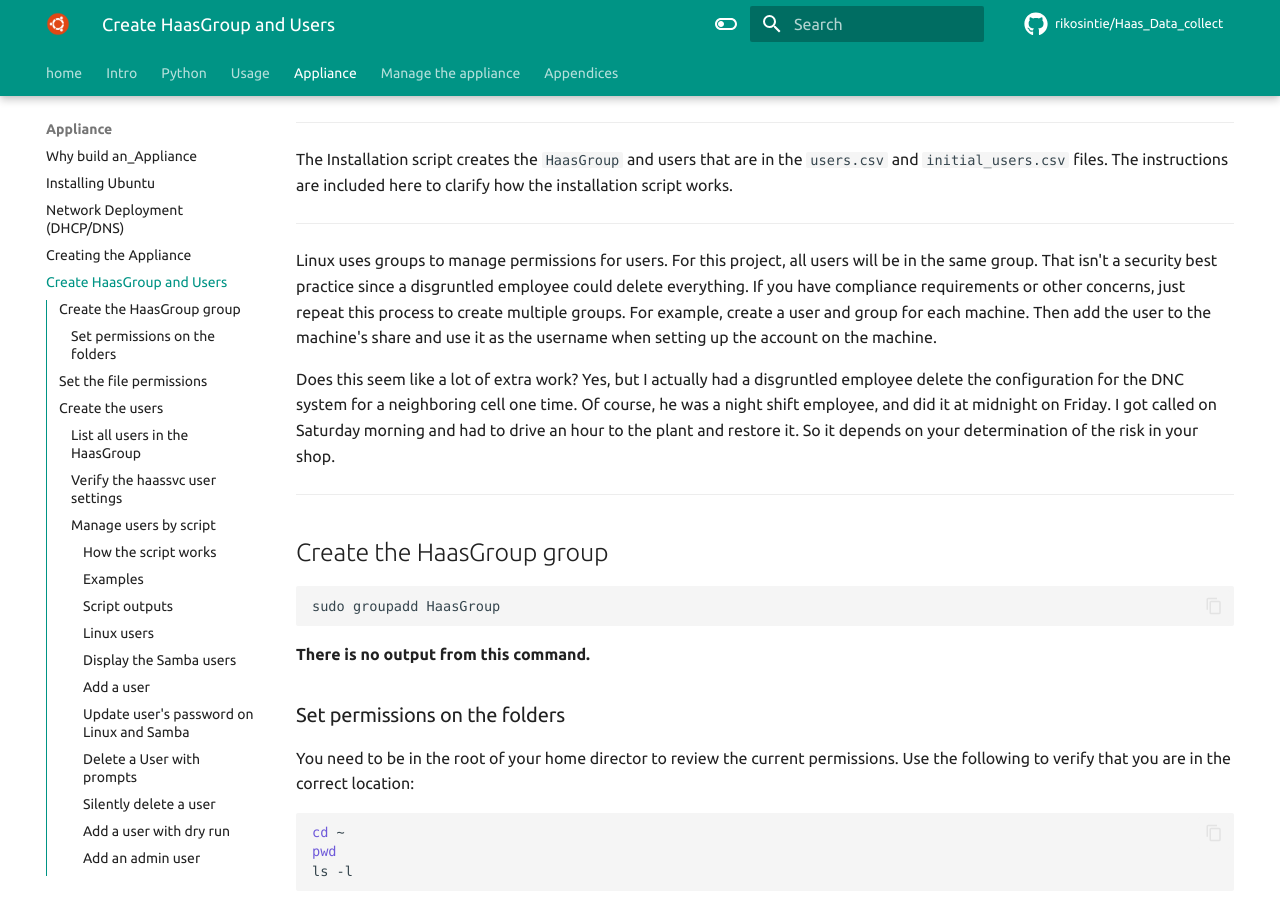
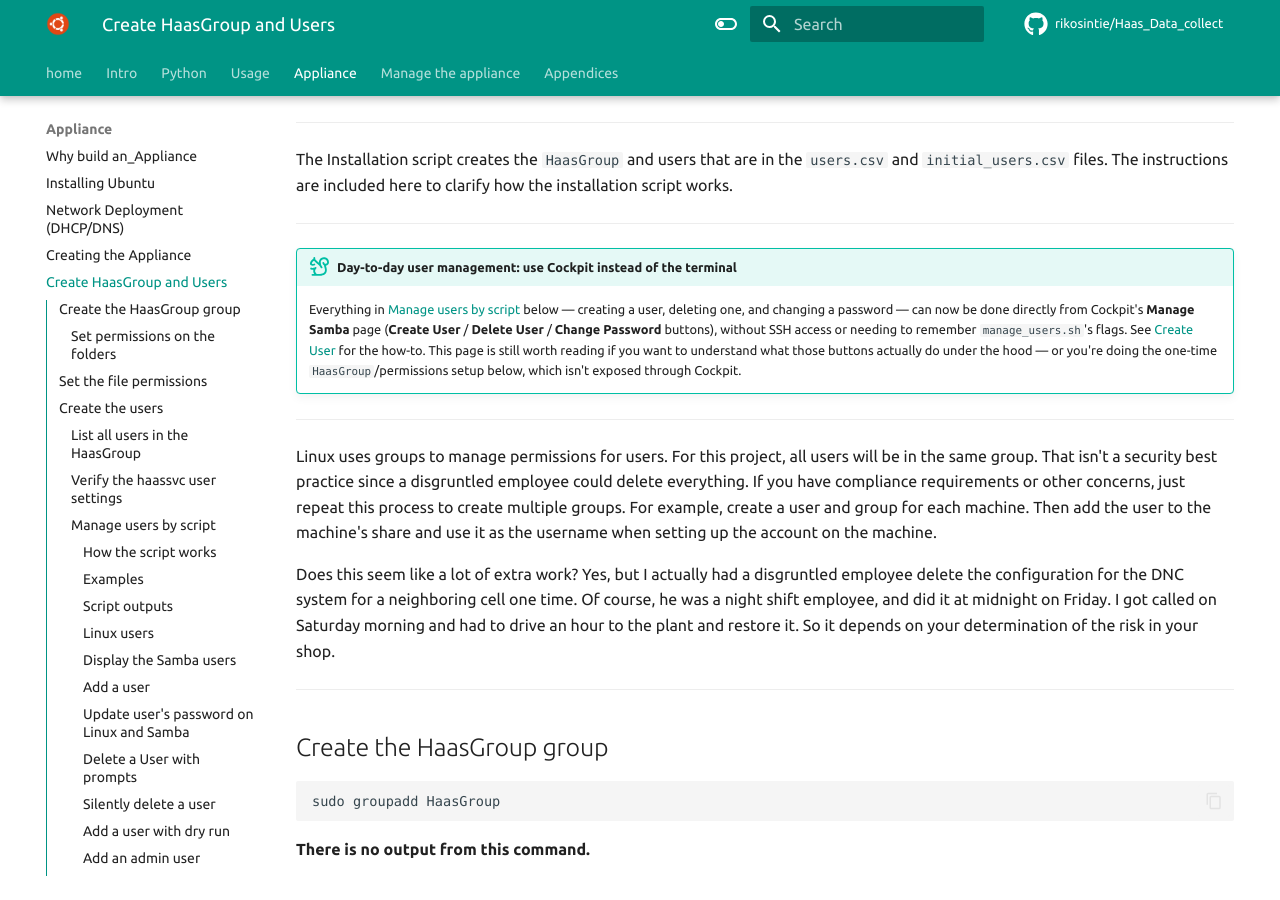
Before and after one commit to rikosintie/Haas_Data_collect, an MkDocs documentation site: the page built from docs/build_the_appliance/create-groups.md, in a window 1280 px wide and 900 px high, scrolled down 716 px. Built offline with MkDocs 1.6.1 and Material for MkDocs 9.7.7, drawn with Linux system fonts in a browser that asks for light colours; some web fonts are replaced; comment, search, counter and statistics services are not loaded; some of the changed text lies outside the part shown.

Commit message:
Git Title: Documents that referenced "manage_users.sh"or discussed user management: Added a note about cockpit_samba
Git Description:

Docs updated in four files:

- create-groups.md (the primary walkthrough) — a top-of-page tip pointing to Cockpit for day-to-day work,
plus a second note right at "Manage users by script" itself, since that's
the exact script the buttons wrap.
- Install_Samba.md and configuring_appliance.md — shorter pointers at their
existing manage_users.sh mentions.
- appendix-i-cheatsheet.md — while fixing this one I caught a real inaccuracy:
it described manage_users.sh as "Add / remove firewall users"
(that's actually configure_ufw_from_csv.sh/users.csv — a separate system)
and listed it under a "/usr/local/sbin/" header even though it stays in
the repo root. Fixed both alongside the Cockpit mention.

I also caught a mistake in my own first draft of the create-groups.md note
 — I'd written that --admin-user creation "isn't exposed in Cockpit,"
 which is wrong (that's exactly what the Administrator role dropdown does);
 corrected it to name --ssh-key as the actual terminal-only gap.

Left appendix-g.md (a raw troubleshooting transcript) and appendix-i.md (a flat script-name list) alone — neither is "how do I manage users" guidance, so a note wouldn't fit. Verified with a clean mkdocs build --strict across all four edits.

```diff
--- a/docs/build_the_appliance/create-groups.md
+++ b/docs/build_the_appliance/create-groups.md
@@ -6,6 +6,20 @@
 ----------------------------------------------------------------
 
 The Installation script creates the `HaasGroup` and users that are in the `users.csv` and `initial_users.csv` files. The instructions are included here to clarify how the installation script works.
+
+----------------------------------------------------------------
+
+!!! tip "Day-to-day user management: use Cockpit instead of the terminal"
+    Everything in [Manage users by script](#manage-users-by-script) below —
+    creating a user, deleting one, and changing a password — can now be
+    done directly from Cockpit's **Manage Samba** page (**Create User** /
+    **Delete User** / **Change Password** buttons), without SSH access or
+    needing to remember `manage_users.sh`'s flags. See
+    [Create User](../manage_the_appliance/samba.md#create-user) for the
+    how-to. This page is still worth reading if you want to understand
+    what those buttons actually do under the hood — or you're doing the
+    one-time `HaasGroup`/permissions setup below, which isn't exposed
+    through Cockpit.
 
 ----------------------------------------------------------------
 
@@ -232,6 +246,16 @@ All users, whether they are a machine tool, a CNC programmer, or the Operations
 If you need to add or remove users after the initial installation use the `manage_users.sh` script that is located in the `Haas_Data_collect` directory. The script creates users that can map drives. The script DOES NOT add a user to the `sudoers` file so they cannot run Linux commands or log in over SSH.
 
 It's fairly simple to create a user manually from the instructions above, but it's a lot of individual commands which leaves room for errors. If you need to add or remove users after the initial installation, use the `manage_users.sh` script that is located in the `Haas_Data_collect` directory instead. The script creates users that can map drives. The script **DOES NOT** add a user to the `sudoers` file so they cannot run Linux commands or log in over SSH.
+
+!!! note "This exact script is behind Cockpit's Create/Delete/Change Password User buttons"
+    `--set-password`, `--delete-user --force`, and creating a new user —
+    including `--admin-user` (Cockpit's "Administrator" role) — are
+    exactly what Manage Samba's **Create User**, **Delete User**, and
+    **Change Password** buttons run for you — see
+    [Create User](../manage_the_appliance/samba.md#create-user). Running
+    the script by hand from here is still useful for `--ssh-key` (adding
+    a specific SSH public key to a new admin account), which isn't
+    exposed in Cockpit.
 
 The script has the following optional arguments:
 
```
Also changed, not shown: docs/appendices/appendix-i-cheatsheet.md (+1 -1 lines), docs/build_the_appliance/Install_Samba.md (+6 -0 lines), docs/build_the_appliance/configuring_appliance.md (+1 -1 lines).
